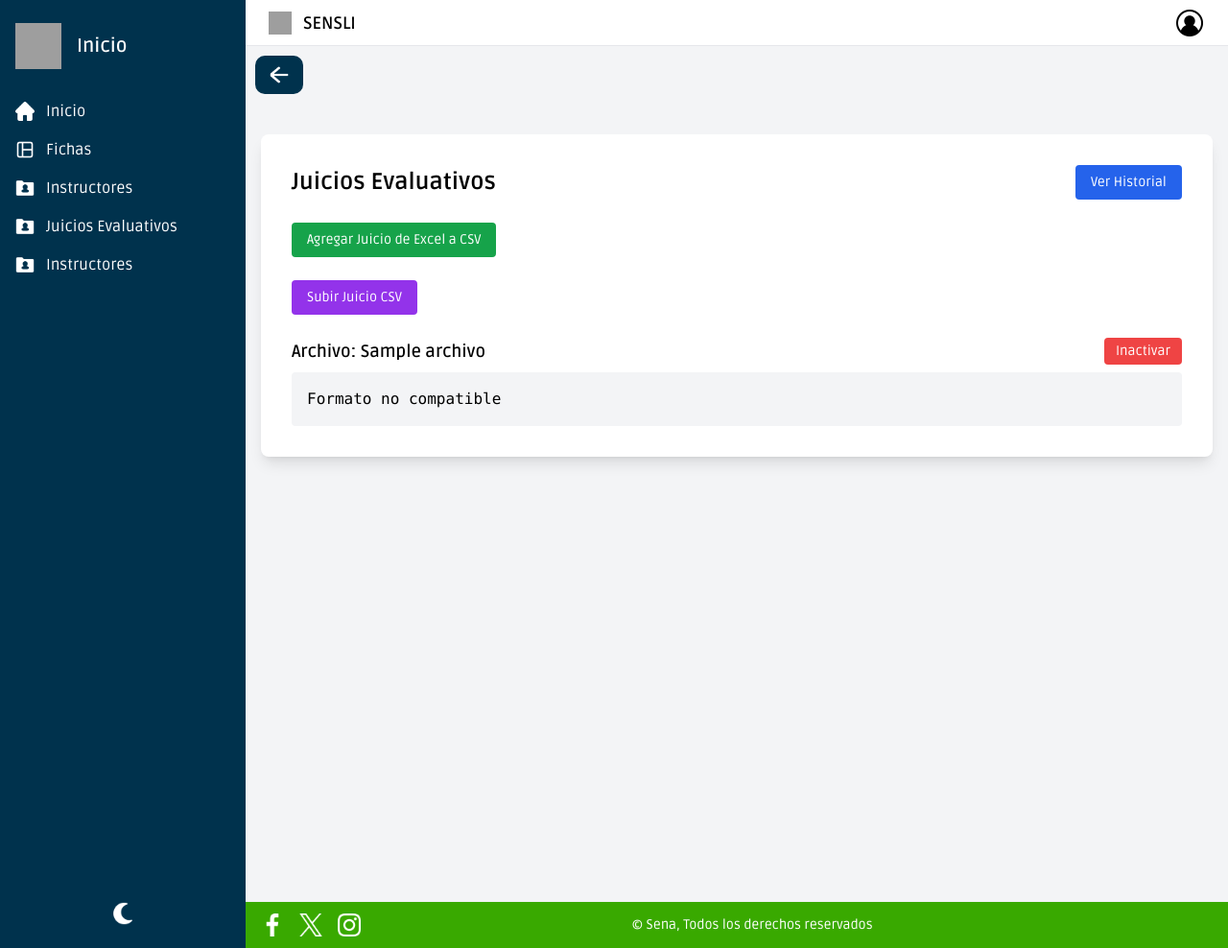
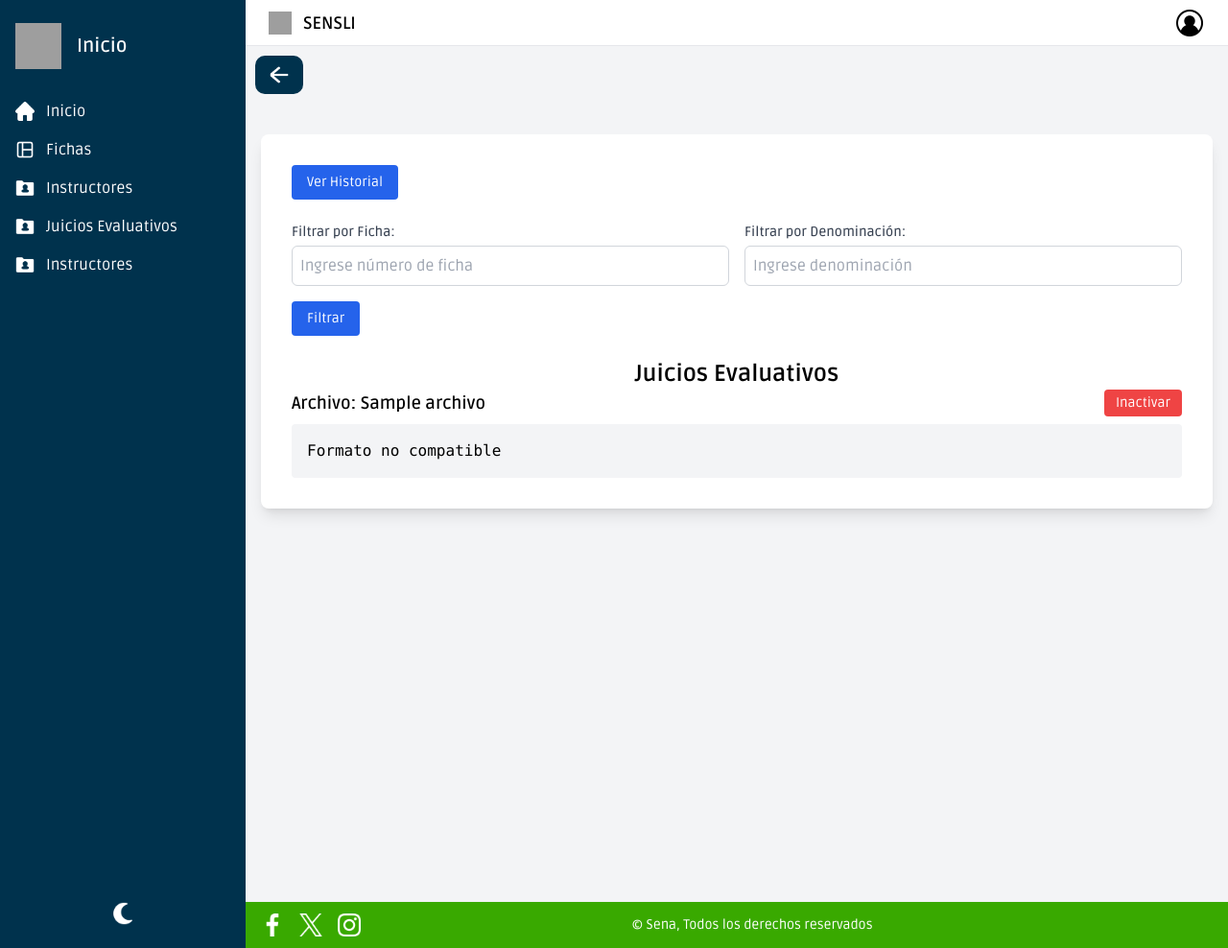
Before and after one commit to astherdev/ProyectoFormativo1, a PHP site: page /pages/evaluationJudgments.php in a window 1280 px wide. Shown: the whole page at 96% size. Run offline with PHP 8.4, Linux system fonts and the light colour scheme; tables that the repository leaves empty hold one stand-in row (values such as "Sample post"); some libraries are stand-ins or nearby versions; some web fonts are replaced; grey boxes are pictures that could not be loaded.

Commit message:
subiendo filtros de juicios

```diff
--- a/pages/evaluationJudgments.php
+++ b/pages/evaluationJudgments.php
@@ -1,7 +1,22 @@
 <?php
 include '../db/connection.php';
 
-$sql = "SELECT * FROM archivos WHERE estado = 'Activo' ORDER BY id DESC";
+$fichaFiltro = $_GET['ficha'] ?? '';
+$denominacionFiltro = $_GET['denominacion'] ?? '';
+
+$sql = "SELECT * FROM archivos WHERE estado = 'Activo'";
+
+if (!empty($fichaFiltro)) {
+    $fichaFiltro = $conn->real_escape_string($fichaFiltro);
+    $sql .= " AND contenido LIKE '%$fichaFiltro%'";
+}
+
+if (!empty($denominacionFiltro)) {
+    $denominacionFiltro = $conn->real_escape_string($denominacionFiltro);
+    $sql .= " AND contenido LIKE '%$denominacionFiltro%'";
+}
+
+$sql .= " ORDER BY id DESC";
 $resultado = $conn->query($sql);
 
 function detectarDelimitador($linea) {
@@ -19,8 +34,8 @@ function detectarDelimitador($linea) {
   <title>Juicios Evaluativos</title>
   <link rel="stylesheet" href="/Sensli1/ProyectoFormativo/assets/css/tables.css">
   <link rel="stylesheet" href="/Sensli1/ProyectoFormativo/assets/css/ModePage.css">
-  <link rel="preconnect" href="https://fonts.googleapis.com">
-  <link rel="preconnect" href="https://fonts.gstatic.com" crossorigin>
+  <link rel="stylesheet" href="/Sensli1/ProyectoFormativo/assets/css/style.css">
+  <link rel="stylesheet" href="/Sensli1/ProyectoFormativo/assets/css/tokens.css">
   <link href="https://fonts.googleapis.com/css2?family=Hachi+Maru+Pop&family=Indie+Flower&family=Parkinsans:wght@300..800&family=Ruda:wght@400..900&family=Underdog&display=swap" rel="stylesheet">
   <script src="https://cdn.tailwindcss.com"></script>
 </head>
@@ -41,68 +56,37 @@ function detectarDelimitador($linea) {
     <div class="flex justify-center items-start min-h-screen px-4 mt-8">
       <div class="bg-white p-8 shadow-lg rounded-lg w-full max-w-7xl">
         <div class="flex justify-between items-center mb-6">
-          <h2 class="text-2xl font-bold text-center">Juicios Evaluativos</h2>
           <a href="historialJudgments.php" class="px-4 py-2 bg-blue-600 text-white rounded hover:bg-blue-700 text-sm">
             Ver Historial
           </a>
         </div>
-        <!-- Botón y mini pestaña para agregar nuevo juicio -->
-        <div class="mb-6">
-          <button onclick="toggleFormulario()" class="px-4 py-2 bg-green-600 text-white rounded hover:bg-green-700 text-sm">
-            Agregar Juicio de Excel a CSV
-          </button>
 
-          <div id="formularioJuicio" class="mt-4 p-4 bg-gray-100 rounded-lg border border-gray-300 hidden max-w-md">
-            <form action="procesar_excel.php" method="post" enctype="multipart/form-data" class="space-y-4">
+        <!-- FORMULARIO DE FILTROS -->
+        <form method="GET" class="mb-6">
+          <div class="grid grid-cols-1 md:grid-cols-2 gap-4">
             <div>
-                <label class="block text-sm font-medium">Nombre del archivo CSV (sin ".csv"):</label>
-                <input type="text" name="nombre_csv" required class="w-full border border-gray-300 p-2 rounded">
+              <label for="ficha" class="block mb-1 text-sm font-medium text-gray-700">Filtrar por Ficha:</label>
+              <input type="text" name="ficha" id="ficha"
+                     value="<?php echo htmlspecialchars($_GET['ficha'] ?? ''); ?>"
+                     placeholder="Ingrese número de ficha"
+                     class="w-full p-2 border border-gray-300 rounded-md focus:ring focus:ring-blue-200">
             </div>
+
             <div>
-                <label class="block text-sm font-medium">Sube el archivo Excel:</label>
-                <input type="file" name="archivo_excel" accept=".xlsx, .xls" required class="w-full border border-gray-300 p-2 rounded">
-              </div>
-              <button type="submit" class="bg-blue-600 text-white px-4 py-2 rounded hover:bg-blue-700">Convertir</button>
-            </form>
+              <label for="denominacion" class="block mb-1 text-sm font-medium text-gray-700">Filtrar por Denominación:</label>
+              <input type="text" name="denominacion" id="denominacion"
+                     value="<?php echo htmlspecialchars($_GET['denominacion'] ?? ''); ?>"
+                     placeholder="Ingrese denominación"
+                     class="w-full p-2 border border-gray-300 rounded-md focus:ring focus:ring-blue-200">
             </div>
           </div>
+          <button type="submit" class="mt-4 px-4 py-2 bg-blue-600 text-white rounded hover:bg-blue-700 text-sm">Filtrar</button>
+        </form>
 
-        <script>
-          function toggleFormulario() {
-            const form = document.getElementById('formularioJuicio');
-            form.classList.toggle('hidden');
-          }
-        </script>
+        <h2 class="text-2xl font-bold text-center">Juicios Evaluativos</h2>
 
-        <!-- Botón y mini pestaña para subir juicio CSV -->
-      <div class="mb-6">
-        <button onclick="toggleFormularioCSV()" class="px-4 py-2 bg-purple-600 text-white rounded hover:bg-purple-700 text-sm">
-          Subir Juicio CSV
-        </button>
-
-        <div id="formularioJuicioCSV" class="mt-4 p-4 bg-gray-100 rounded-lg border border-gray-300 hidden max-w-md">
-          <form action="upload.php" method="POST" enctype="multipart/form-data" class="space-y-4">
-            <div>
-              <label class="block text-sm font-medium">Selecciona un archivo CSV o TXT:</label>
-              <input type="file" name="archivo" id="archivo" accept=".txt,.csv" required class="w-full border border-gray-300 p-2 rounded">
-            </div>
-            <button type="submit" class="bg-purple-600 text-white px-4 py-2 rounded hover:bg-purple-700">Subir archivo</button>
-          </form>
-        </div>
-      </div>
-
-      <script>
-        function toggleFormularioCSV() {
-          const form = document.getElementById('formularioJuicioCSV');
-          form.classList.toggle('hidden');
-        }
-      </script>
-
-
-
+        <!-- Resto del contenido (subida de archivos, resultados, tablas, etc.) -->
         <?php
-
-
         while ($row = $resultado->fetch_assoc()) {
             echo "<div class='flex items-center justify-between mb-2'>";
             echo "<h3 class='text-lg font-semibold'>Archivo: " . htmlspecialchars($row['nombre']) . "</h3>";
@@ -121,30 +105,22 @@ function detectarDelimitador($linea) {
                     echo "<div class='mb-6 p-4 bg-gray-50 rounded border'>";
                     echo "<h3 class='font-bold mb-2'>Información del Reporte:</h3><ul class='list-disc pl-5'>";
 
-                    // Mostrar información del encabezado (antes de la tabla)
                     while (count($lineas) > 0) {
                         $lineaActual = array_shift($lineas);
-
                         if ($lineaActual === null || trim($lineaActual) === '') continue;
-
                         $campos = str_getcsv($lineaActual, $delimitador);
                         $primerCampo = strtoupper(trim($campos[0] ?? ''));
 
-                        // Detectar si ya estamos en la tabla de datos
-                        if (
-                            in_array("Nombre", $campos) ||
-                            in_array("Nombres", $campos) ||
-                            in_array("Juicio de Evaluación", $campos)
-                        ) {
-                            array_unshift($lineas, $lineaActual); // volver a poner la línea para procesarla luego
+                        if (in_array("Nombre", $campos) || in_array("Nombres", $campos) || in_array("Juicio de Evaluación", $campos)) {
+                            array_unshift($lineas, $lineaActual);
                             break;
                         }
+
                         if (!empty($primerCampo)) {
-                            $etiqueta = rtrim($campos[0], " \t\n\r\0\x0B"); // limpia espacios
+                            $etiqueta = rtrim($campos[0], " \t\n\r\0\x0B");
                             $etiqueta .= (str_ends_with($etiqueta, ':') ? '' : ':');
                             echo "<li><strong>" . htmlspecialchars($etiqueta) . "</strong> " . htmlspecialchars($campos[2] ?? '') . "</li>";
                         }
-
                     }
 
                     echo "</ul></div>";
@@ -157,13 +133,10 @@ function detectarDelimitador($linea) {
                     $cabecera = str_getcsv(array_shift($lineas), $delimitador);
                     $cabecera[] = "Porcentaje_TyT";
 
-                    // Agrupar por nombre completo
-                    $porcentajes = []; // clave: nombre_apellido => ['total'=>x, 'aprobados'=>y]
-
+                    $porcentajes = [];
                     foreach ($lineas as $linea) {
                         $campos = str_getcsv($linea, $delimitador);
                         if (count($campos) < 8) continue;
-
                         $nombreCompleto = strtoupper(trim($campos[2] . ' ' . $campos[3]));
                         $juicio = strtoupper(trim($campos[7]));
 
@@ -172,7 +145,6 @@ function detectarDelimitador($linea) {
                         }
 
                         $porcentajes[$nombreCompleto]['total']++;
-
                         if ($juicio === 'APROBADO') {
                             $porcentajes[$nombreCompleto]['aprobados']++;
                         }
@@ -206,13 +178,14 @@ function detectarDelimitador($linea) {
                     echo "<pre class='bg-gray-100 p-4 rounded'>Formato no compatible</pre>";
                 }
             } else {
-                echo "<p class='text-red-600'>Archivo vacío</p>'";
+                echo "<p class='text-red-600'>Archivo vacío</p>";
             }
         }
         ?>
       </div>
     </div>
   </main>
+
   <?php include "../includes/footer.php"; ?>
 </div>
 
```
Lines whose indentation alone changed are shown as unchanged.
